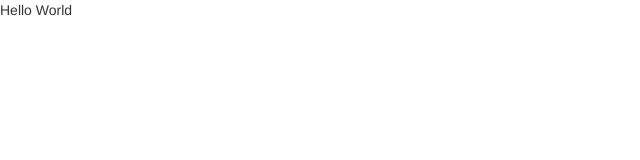
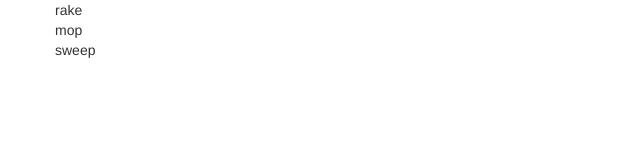
Before and after one commit to TylerMays/heroku_scheduler, a plain HTML site: page app/index.html in a window 1280 px wide. Shown: the whole page, without its empty margins (0-640 px from the left). Drawn offline with nearby package versions, Linux system fonts and the light colour scheme.

Commit message:
Iterate over job list with ngRepeat

```diff
--- a/app/app.js
+++ b/app/app.js
@@ -1,5 +1,13 @@
 angular.module('JobScheduler', [])
 .controller('JobCtrl', function($scope) {
 
-  $scope.hello = "Hello World";
+  $scope.jobList = [
+    {
+      name: 'rake'
+    }, {
+      name: 'mop'
+    }, {
+      name: 'sweep'
+    }
+  ];
 });
--- a/app/index.html
+++ b/app/index.html
@@ -13,7 +13,15 @@
 
 <body ng-controller="JobCtrl">
 
-{{ hello }}
+<div class="container">
+  <div class="row">
+
+    <div ng-repeat="job in jobList">
+      {{ job.name }}
+    </div>
+
+  </div>
+</div>
 
   <script src="https://ajax.googleapis.com/ajax/libs/angularjs/1.5.0/angular.min.js"></script>
   <script src="app.js"></script>
```
